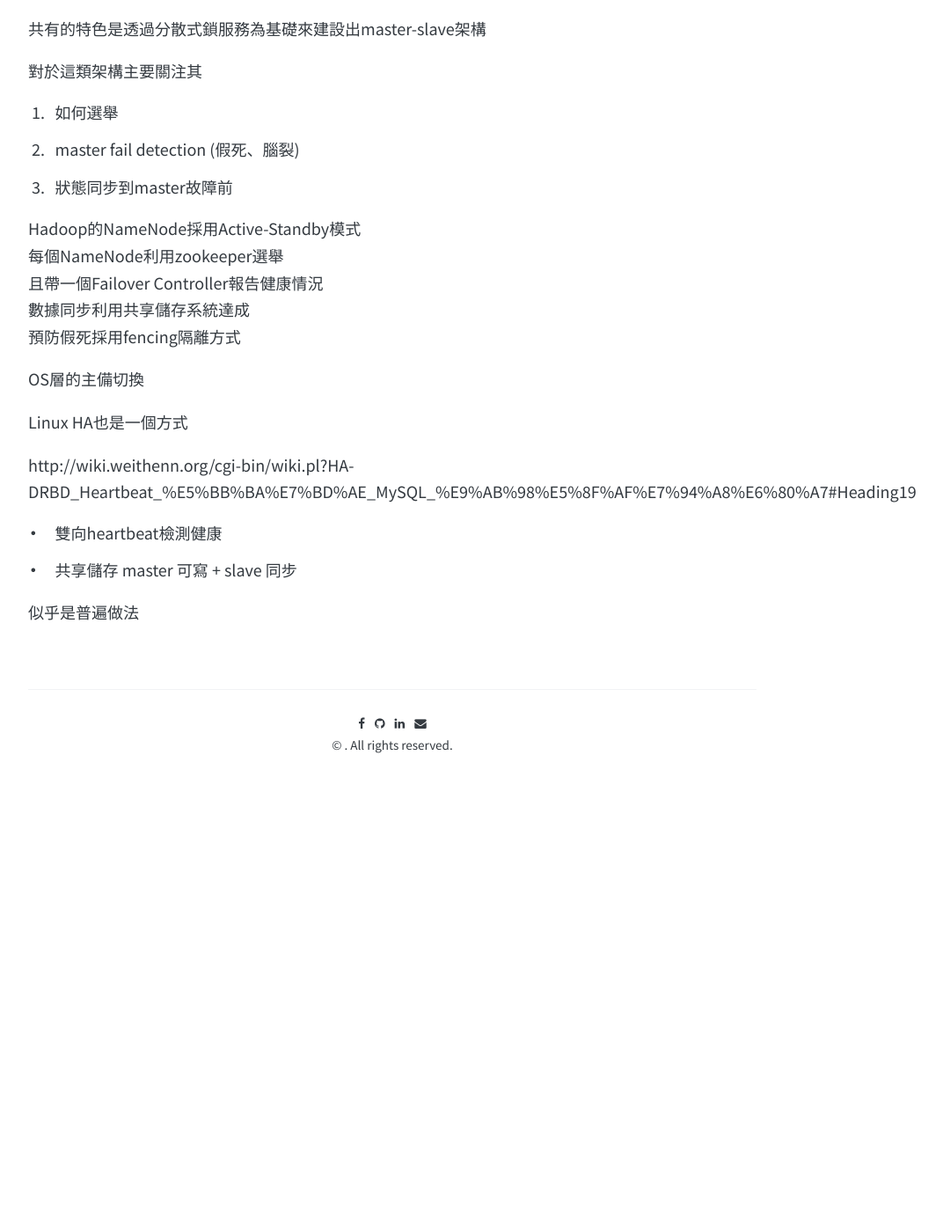
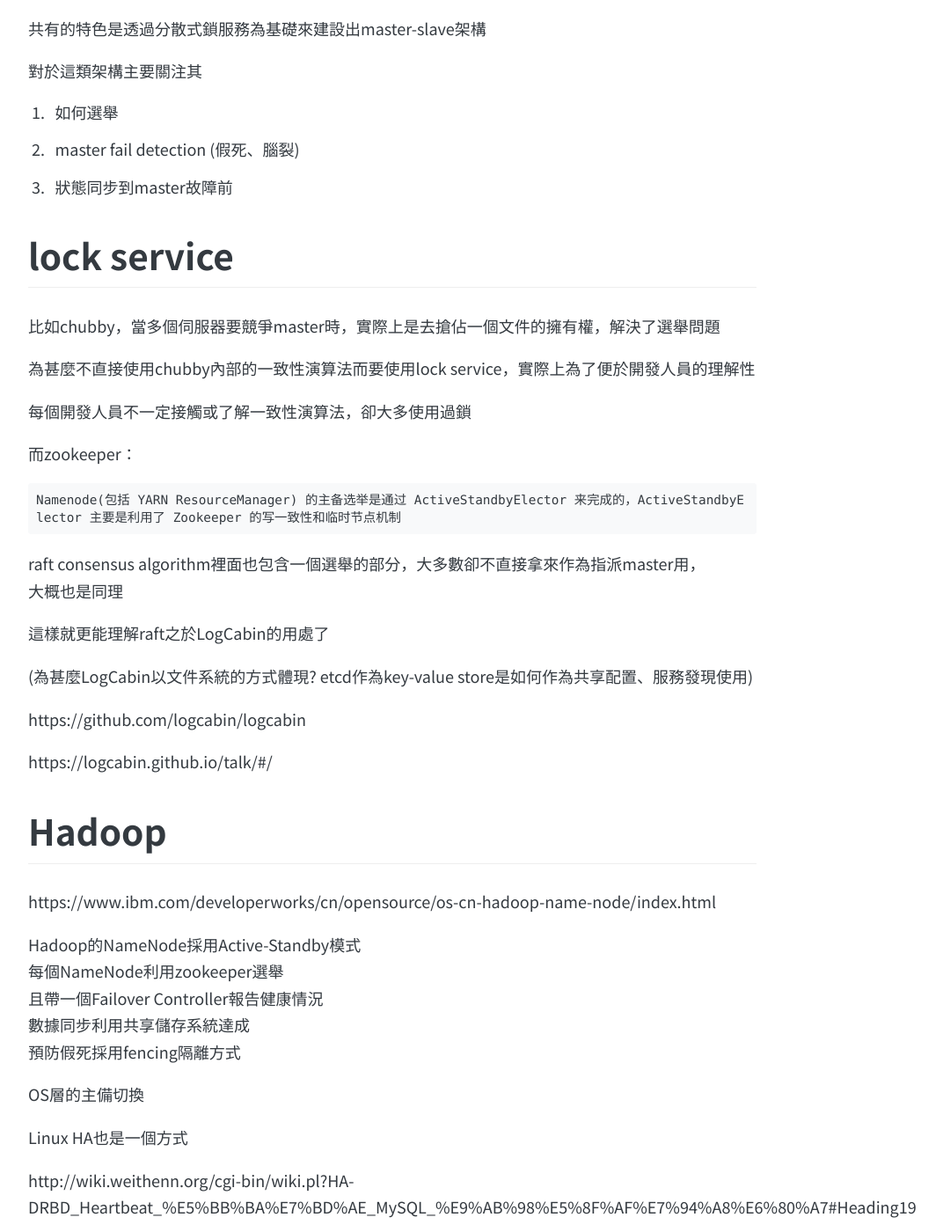
Before and after one commit to xnum/xnum.github.io, a Jekyll site: the page built from _posts/2018-01-06-distributed-lock-service.md, in a window 1280 px wide and 1400 px high, scrolled down 352 px. Shown: the whole window at 88% size, without its empty margins (194-1266 px from the left). Built offline with Jekyll 4.4.1, drawn with Linux system fonts in a browser that asks for light colours; comment, search, counter and statistics services are not loaded; before the commit the page ends 1299 px from its top, so only the background shows below that.

Commit message:
Update 2018-01-06-distributed-lock-service.md

````diff
--- a/_posts/2018-01-06-distributed-lock-service.md
+++ b/_posts/2018-01-06-distributed-lock-service.md
@@ -17,6 +17,34 @@
 2. master fail detection (假死、腦裂)
 3. 狀態同步到master故障前
 
+# lock service
+
+比如chubby，當多個伺服器要競爭master時，實際上是去搶佔一個文件的擁有權，解決了選舉問題
+
+為甚麼不直接使用chubby內部的一致性演算法而要使用lock service，實際上為了便於開發人員的理解性
+
+每個開發人員不一定接觸或了解一致性演算法，卻大多使用過鎖
+
+而zookeeper：
+
+```
+Namenode(包括 YARN ResourceManager) 的主备选举是通过 ActiveStandbyElector 来完成的，ActiveStandbyElector 主要是利用了 Zookeeper 的写一致性和临时节点机制
+```
+
+raft consensus algorithm裡面也包含一個選舉的部分，大多數卻不直接拿來作為指派master用，大概也是同理
+
+這樣就更能理解raft之於LogCabin的用處了
+
+(為甚麼LogCabin以文件系統的方式體現? etcd作為key-value store是如何作為共享配置、服務發現使用)
+
+https://github.com/logcabin/logcabin
+
+https://logcabin.github.io/talk/#/
+
+# Hadoop
+
+https://www.ibm.com/developerworks/cn/opensource/os-cn-hadoop-name-node/index.html
+
 Hadoop的NameNode採用Active-Standby模式
 每個NameNode利用zookeeper選舉
 且帶一個Failover Controller報告健康情況
````
